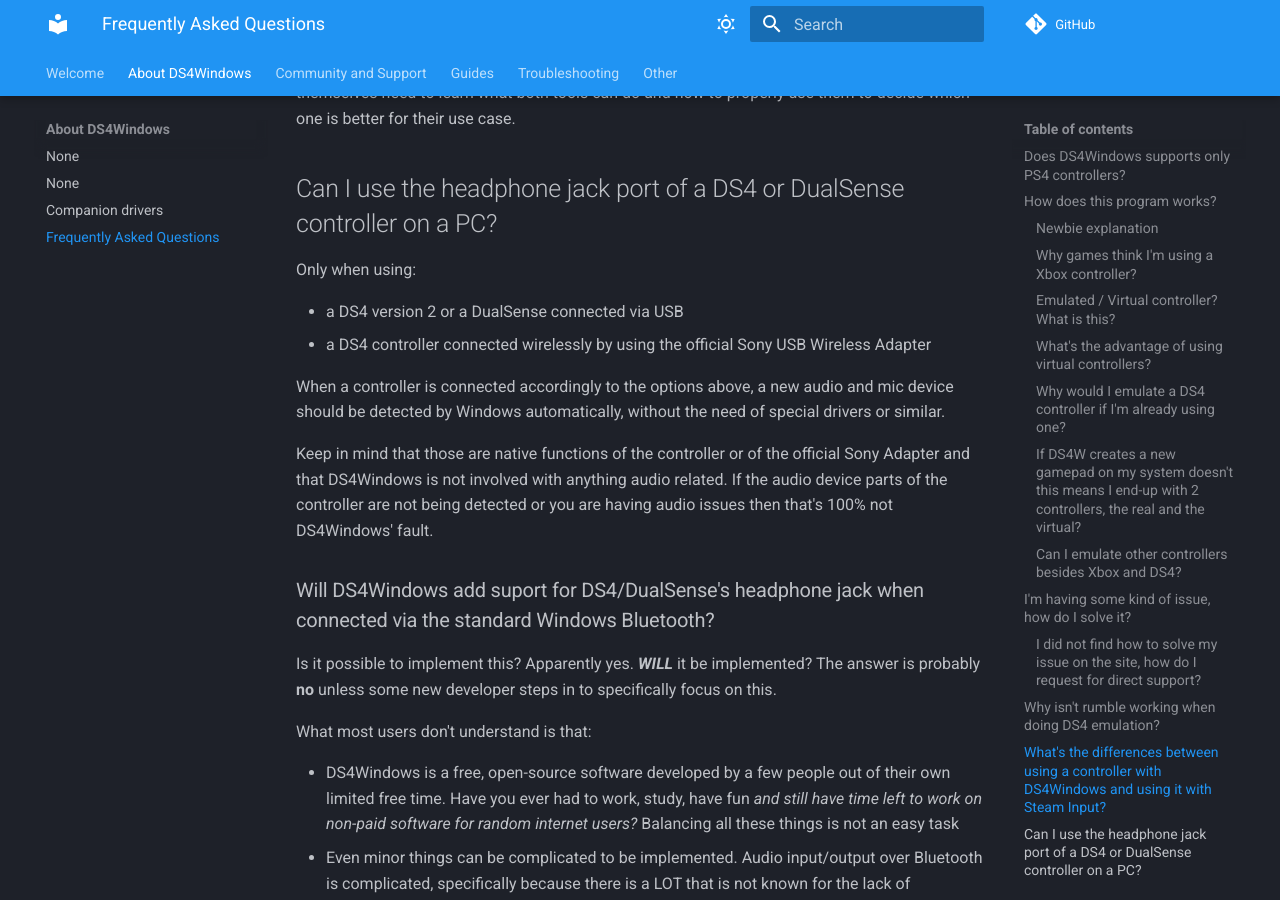
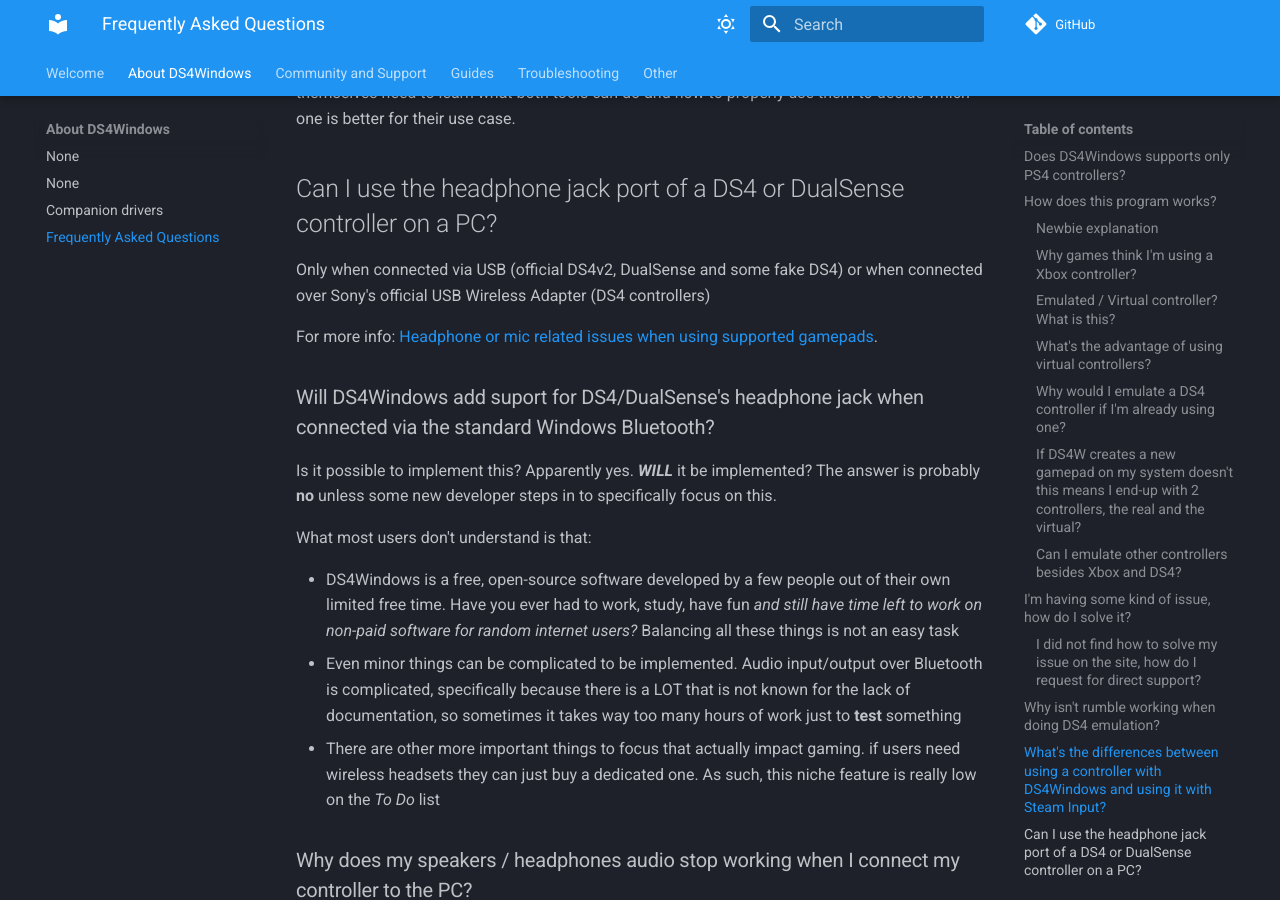
Before and after one commit to CircumSpector/DS4WDocs, an MkDocs documentation site: the page built from docs/about-ds4windows/faq.md, in a window 1280 px wide and 900 px high, scrolled down 4795 px. Built offline with MkDocs 1.6.1 and Material for MkDocs 9.7.7, drawn with Linux system fonts in a browser that asks for light colours; comment, search, counter and statistics services are not loaded.

Commit message:
Simplified FAQ topic

```diff
--- a/docs/about-ds4windows/faq.md
+++ b/docs/about-ds4windows/faq.md
@@ -104,14 +104,9 @@
 
 ## Can I use the headphone jack port of a DS4 or DualSense controller on a PC?
 
-Only when using:
+Only when connected via USB (official DS4v2, DualSense and some fake DS4) or when connected over Sony's official USB Wireless Adapter (DS4 controllers)
 
-- a DS4 version 2 or a DualSense connected via USB
-- a DS4 controller connected wirelessly by using the official Sony USB Wireless Adapter
-
-When a controller is connected accordingly to the options above, a new audio and mic device should be detected by Windows automatically, without the need of special drivers or similar.
-
-Keep in mind that those are native functions of the controller or of the official Sony Adapter and that DS4Windows is not involved with anything audio related. If the audio device parts of the controller are not being detected or you are having audio issues then that's 100% not DS4Windows' fault.
+For more info: [Headphone or mic related issues when using supported gamepads](../../troubleshooting/audio-related/).
 
 ### Will DS4Windows add suport for DS4/DualSense's headphone jack when connected via the standard Windows Bluetooth?
 
```
